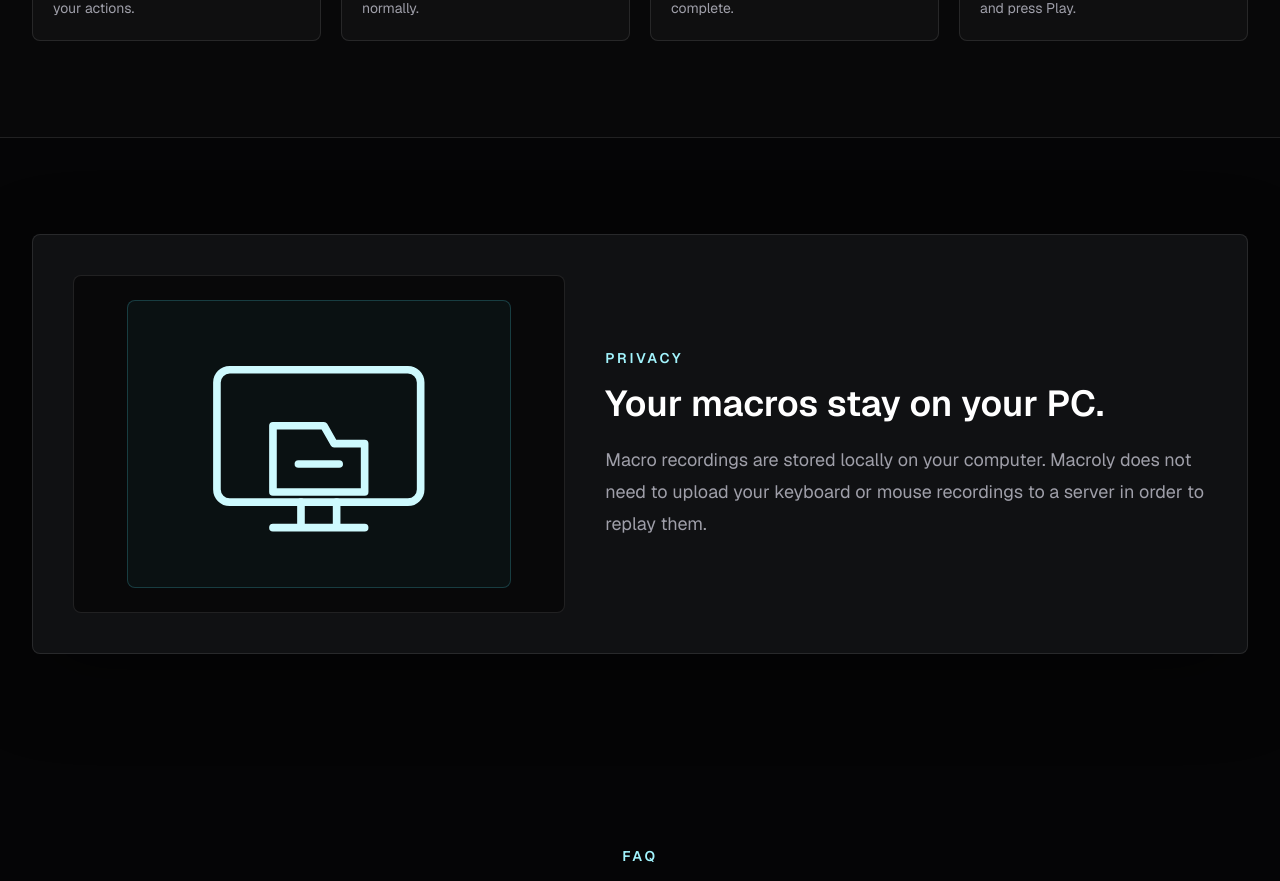
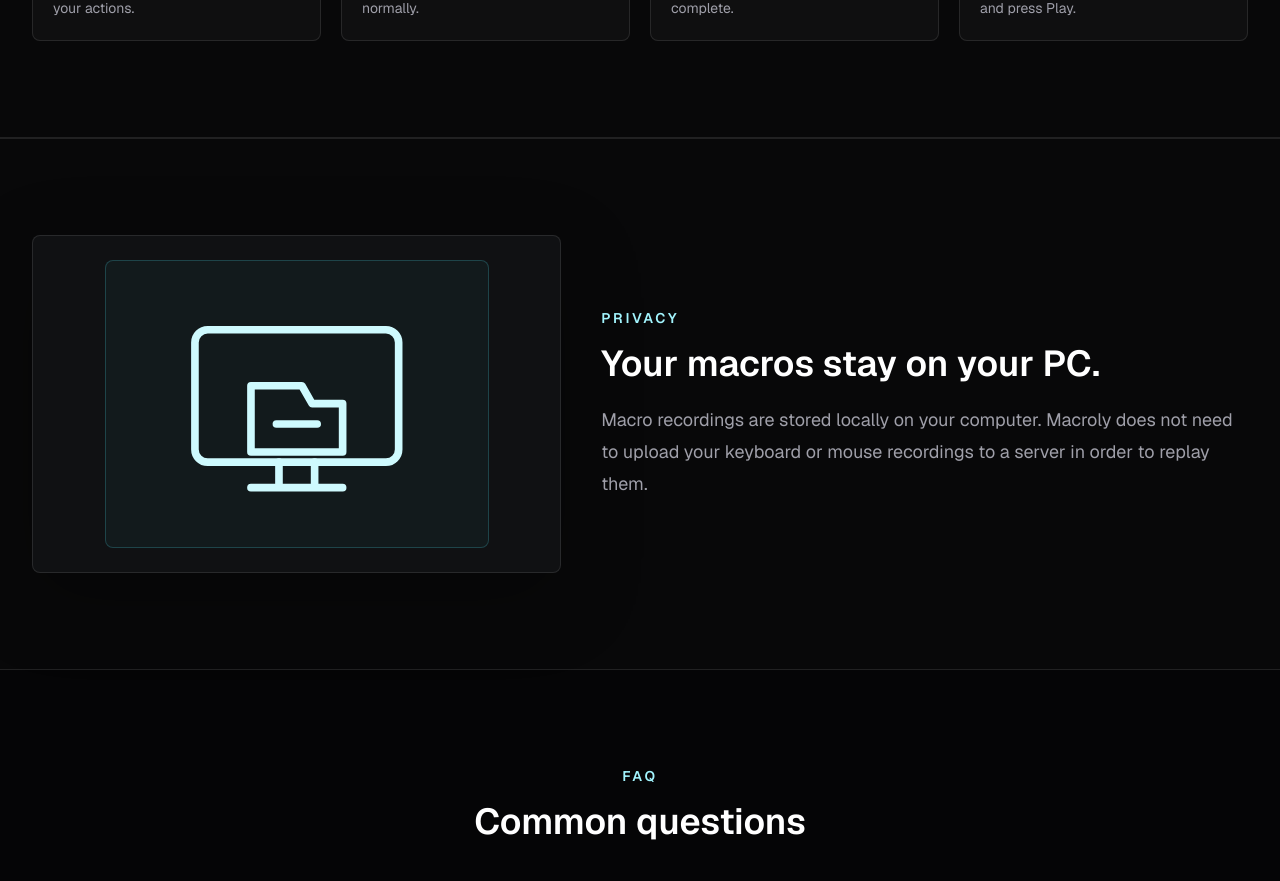
Before and after one commit to bibop28/Macrosty, a Next.js app: page / in a window 1280 px wide. Shown: the part 2360-3241 px from the top of the page. Built offline with nearby package versions, Linux system fonts and the light colour scheme.

Commit message:
Refactor Privacy component layout for improved styling and consistency

```diff
--- a/components/Privacy.js
+++ b/components/Privacy.js
@@ -1,8 +1,8 @@
 export default function Privacy() {
   return (
-    <section id="privacy" className="px-5 py-24 sm:px-6 lg:px-8">
-      <div className="mx-auto grid max-w-7xl gap-10 rounded-lg border border-white/10 bg-[#101113] p-6 shadow-[0_24px_80px_rgba(0,0,0,0.35)] sm:p-8 lg:grid-cols-[0.9fr_1.1fr] lg:items-center lg:p-10">
-        <div className="rounded-lg border border-white/10 bg-[#080809] p-6">
+    <section id="privacy" className="border-y border-white/10 bg-[#080809] px-5 py-24 sm:px-6 lg:px-8">
+      <div className="mx-auto grid max-w-7xl gap-10 lg:grid-cols-[0.9fr_1.1fr] lg:items-center">
+        <div className="rounded-lg border border-white/10 bg-[#101113] p-6 shadow-[0_24px_80px_rgba(0,0,0,0.28)]">
           <div className="mx-auto grid aspect-[4/3] max-w-sm place-items-center rounded-lg border border-cyan-300/20 bg-cyan-300/[0.04]">
             <svg
               viewBox="0 0 120 90"
```
